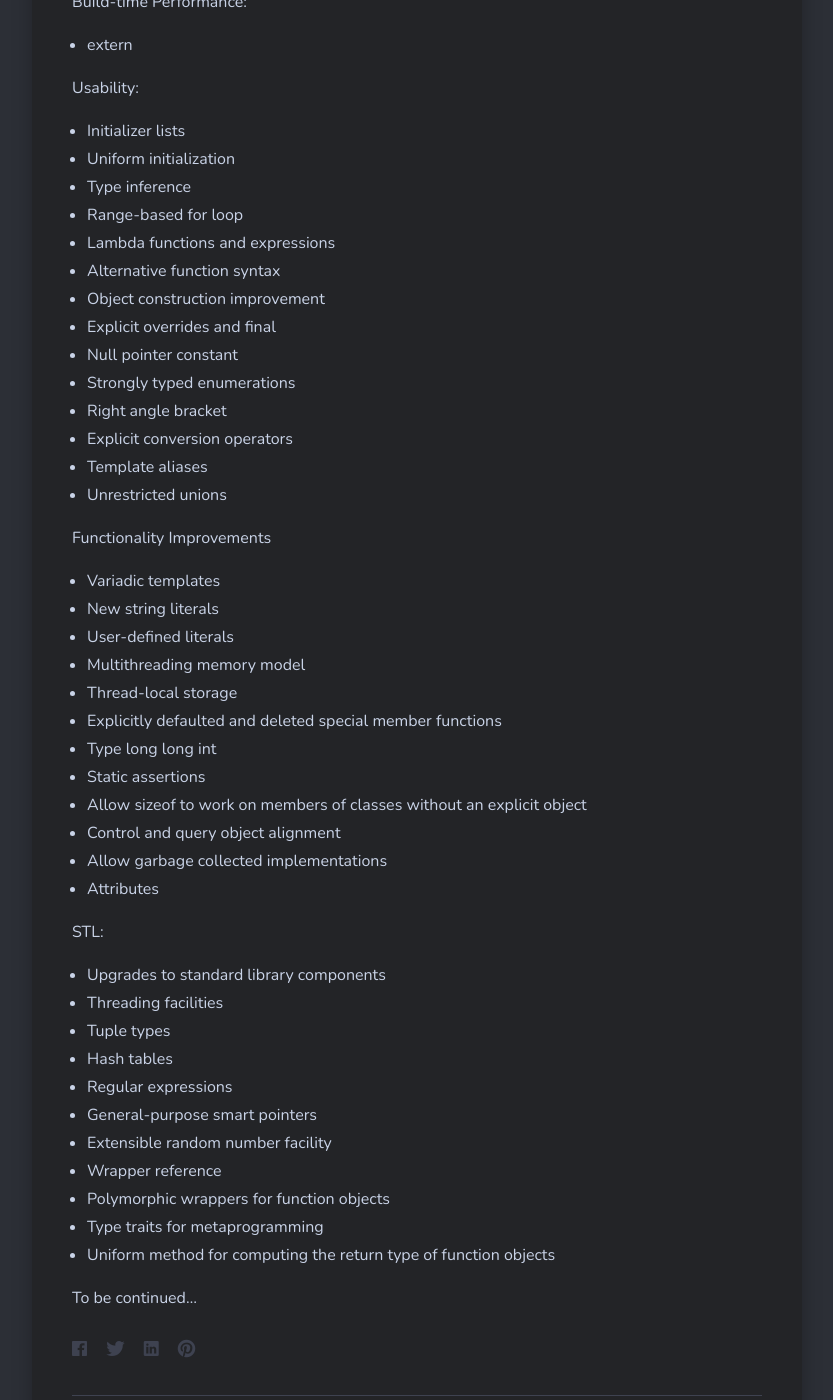
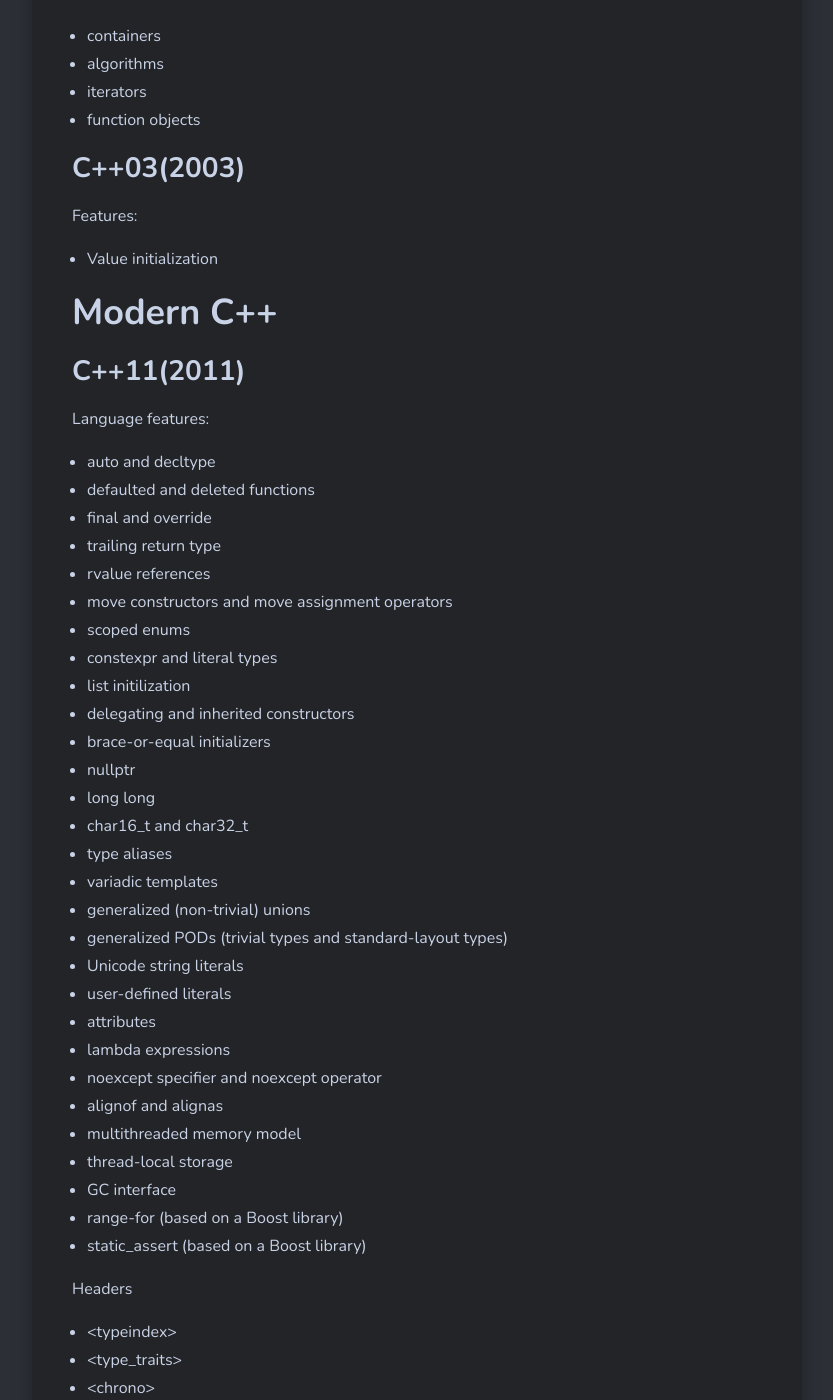
Before and after one commit to Dedsec727/Dedsec727.github.io, a Jekyll site: the page built from _posts/2020-06-13-cpp_evolution.md, in a window 1280 px wide and 1400 px high, scrolled down 3128 px. Shown: the whole window, without its empty margins (23-856 px from the left). Built offline with Jekyll 4.4.1, drawn with Linux system fonts in a browser that asks for light colours; nearby versions of some CDN libraries; some of the changed text lies outside the part shown.

Commit message:
cpp-evolution-continued

```diff
--- a/_posts/2020-06-13-cpp_evolution.md
+++ b/_posts/2020-06-13-cpp_evolution.md
@@ -111,60 +137,320 @@
 
 ## C++11(2011)
 
-Runtime Performance:
+Language features:
 
-* rvalue
-* constexpr
-* Modification to the definition of plain old data
+* auto and decltype
+* defaulted and deleted functions
+* final and override
+* trailing return type
+* rvalue references
+* move constructors and move assignment operators
+* scoped enums
+* constexpr and literal types
+* list initilization
+* delegating and inherited constructors
+* brace-or-equal initializers
+* nullptr
+* long long
+* char16_t and char32_t
+* type aliases
+* variadic templates
+* generalized (non-trivial) unions
+* generalized PODs (trivial types and standard-layout types)
+* Unicode string literals
+* user-defined literals
+* attributes
+* lambda expressions
+* noexcept specifier and noexcept operator
+* alignof and alignas
+* multithreaded memory model
+* thread-local storage
+* GC interface
+* range-for (based on a Boost library)
+* static_assert (based on a Boost library)
 
-Build-time Performance:
+Headers
 
-* extern
+* \<typeindex>
+* \<type_traits>
+* \<chrono>
+* \<initializer_list>
+* \<tuple>
+* \<scoped_allocator>
+* \<cstdint>
+* \<cinttypes>
+* \<system_error>
+* \<cuchar>
+* \<array>
+* \<forward_list>
+* \<unordered_set>
+* \<unordered_map>
+* \<random>
+* \<ratio>
+* \<cfenv>
+* \<regex>
+* \<atomic>
+* \<thread>
+* \<mutex>
+* \<future>
+* \<condition_variable>
 
-Usability:
+Library features
 
-* Initializer lists
-* Uniform initialization
-* Type inference
-* Range-based for loop
-* Lambda functions and expressions
-* Alternative function syntax
-* Object construction improvement
-* Explicit overrides and final
-* Null pointer constant
-* Strongly typed enumerations
-* Right angle bracket
-* Explicit conversion operators
-* Template aliases
-* Unrestricted unions
+* atomic operations library
+* emplace() and other use of rvalue references throughout all parts of the existing library
+  * std::unique_ptr
+  * std::move_iterator
+* s  d::initializer_list
+* s  ateful and scoped allocators
+* s  d::forward_list
+* chrono library
+* ratio library
+* new algorithms
+* Unicode conversion facets
+* thread library
+* std::exception_ptr
+* std::error_code and std::error_condition
+* iterator improvements:
+  * std::begin
+  * std::end
+  * std::next
+  * std::prev
+* Unicode conversion functions
 
-Functionality Improvements
+## C++14(2014)
 
-* Variadic templates
-* New string literals
-* User-defined literals
-* Multithreading memory model
-* Thread-local storage
-* Explicitly defaulted and deleted special member functions
-* Type long long int
-* Static assertions
-* Allow sizeof to work on members of classes without an explicit object
-* Control and query object alignment
-* Allow garbage collected implementations
-* Attributes
+Language features
 
-STL:
+* variable templates
+* generic lambdas
+* lambda captures expressions
+* new/delete elision
+* relaxed restrictions on constexpr functions
+* binary literals
+* digit separators
+* return type deduction for functions
+* aggregate classes with default non-static member initializers.
 
-* Upgrades to standard library components
-* Threading facilities
-* Tuple types
-* Hash tables
-* Regular expressions
-* General-purpose smart pointers
-* Extensible random number facility
-* Wrapper reference
-* Polymorphic wrappers for function objects
-* Type traits for metaprogramming
-* Uniform method for computing the return type of function objects
+Library features
 
-To be continued...
+* std::make_unique:
+* std::shared_timed_mutex and std::shared_lock
+* std::integer_sequence
+* std::exchange
+* std::quoted
+* and many small improvements to existing library facilities
+ such as
+  * two-range overloads for some algorithms
+  * type alias versions of type traits
+  * user-defined string
+  * duration
+  * and complex number literals
+  * etc.
+
+## C++17(2017)
+
+Obsolete:
+
+Removed
+
+* auto_ptr
+* deprecated function objects
+* std::random_shuffle
+* std::unexpected
+* the obsolete iostreams aliases
+* trigraphs
+* the register keyword
+* bool increment
+
+Deprecated
+
+* std::iterator
+* std::raw_storage_iterator
+* std::get_temporary_buffer
+* std::is_literal_type
+* std::result_of
+* all of \<codecvt>
+
+Language features:
+
+* fold-expressions
+* class template argument deduction
+* auto non-type template parameters
+* compile-time if constexpr
+* inline variables
+* structured bindings
+* initializers for if and switch
+* u8-char
+* simplified nested namespaces
+* using-declaration can declare multiple names
+* made noexcept part of type system
+* new order of evaluation rules
+* guaranteed copy elision
+* lambda capture of *this
+* constexpr lambda
+* attribute namespaces don't have to repeat
+* new attributes [[fallthrough]] [[nodiscard]] and [[maybe_unused]]
+* __has_include
+
+Headers:
+
+* \<any>
+* \<optional>
+* \<variant>
+* \<memory_resource>
+* \<string_view>
+* \<charconv>
+* \<execution>
+* \<filesystem>
+
+Library features:
+
+In utility
+
+* tuple:
+  * apply
+  * deduction_guides
+  * make_from_tuple
+* variant
+* launder
+* to_chars/from_chars
+* as_const
+* searchers
+* optional
+* any
+* not_fn
+
+In memory
+
+* uninitialized memory tools
+  * destroy_at
+  * destroy
+  * destroy_n
+  * uninitialized_move
+  * uninitialized_value_construct
+* weak_from_this
+* polymorphic allocators
+* aligned_alloc
+* transparent owner_less
+* array support for shared_ptr
+* allocation functions with explicit alignment
+* variadic lock_guard
+* cache line interface
+
+In types
+
+* byte
+* conjunction/disjunction/negation
+* type trait variables xxx_v
+* is_swappable
+* is_invocable
+* is_aggregate
+* has_unique_object_representations.
+
+In algorithm
+
+* clamp
+* execution policies
+* reduce
+* inclusive_scan
+* exclusive_scan
+
+container related
+
+* map/set extract and map/set merge
+* map/unordered_map try_emplace and insert_or_assign
+* contiguous iterators
+* non-member size/empty/data
+
+In numeric
+
+* mathematical special functions
+* gcd
+* lcm
+* 3D hypot
+
+Other
+
+* is_always_lock_free
+* uncaught_exceptions
+* timespec_get
+* rounding functions for duration and time_point
+
+## C++20(2020)
+
+Language features
+
+* Feature test macros
+* 3-way comparison operator <=> and operator==() = default
+* designated initializers
+* init-statements and initializers in range-for
+* char8_t
+* [[no_unique_address]]
+* [[likely]]
+* [[unlikely]]
+* pack-expansions in lambda captures
+* removed the requirement to use typename to disambiguate types in many contexts
+* consteval, constinit
+* further relaxed constexpr
+* signed integers are 2's complement
+* aggregate initialization using parentheses
+* Coroutines
+* Modules
+* Constraints and concepts
+* Abbreviated function templates
+* DR: array new can deduce array size
+
+Library features
+
+Headers
+
+* \<concepts>
+* \<coroutine>
+* \<compare>
+* \<version>
+* \<source_location>
+* \<format>
+* \<span>
+* \<ranges>
+* \<bit>
+* \<numbers>
+* \<syncstream>
+* in Thread support library:
+* \<stop_token>
+* \<semaphore>
+* \<latch>
+* \<barrier>
+
+Library features
+
+* Formatting library
+* Calendar and Time Zone library
+* std::source_location
+* std::span
+* std::endian
+* array support for std::make_shared
+* std::remove_cvref
+* std::to_address
+* floating point and shared_ptr atomics
+* std::barrier, std::latch, and std::counting_semaphore
+* std::jthread and thread cancellation classes
+* \<version>
+* std::osyncstream
+* std::u8string and other char8_t uses
+* constexpr for \<algorithm>, \<utility>, \<complex>
+* std::string::starts_with / ends_with and * std::string_view::starts_with / ends_with
+* std::assume_aligned
+* std::bind_front
+* std::c8rtomb/std::mbrtoc8
+* std::make_obj_using_allocator etc
+* std::make_shared_for_overwrite/std::make_unique_for_overwrite
+* heterogeneous lookup in unordered associative containers
+* std::polymoprhic_allocator with additional member functions and * std::byte as its default template argument
+* std::execution::unseq
+* std::midpoint and std::lerp
+* std::ssize
+* std::is_bounded_array, std::is_unbounded_array
+* Ranges
+* uniform container erasure (std::erase/std::erase_if)
+* Mathematical constants
```
Also changed, not shown: other parts of _posts/2020-06-13-cpp_evolution.md (+26 -0 lines).
